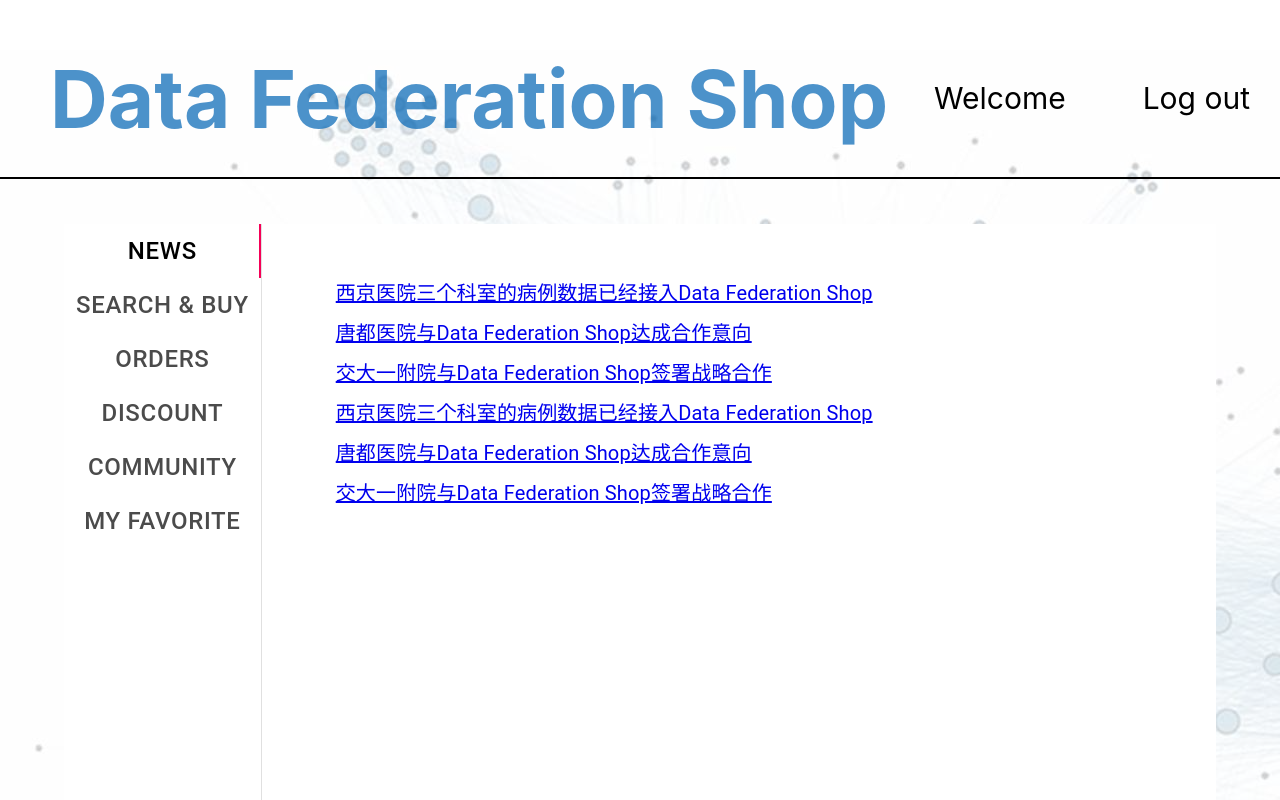
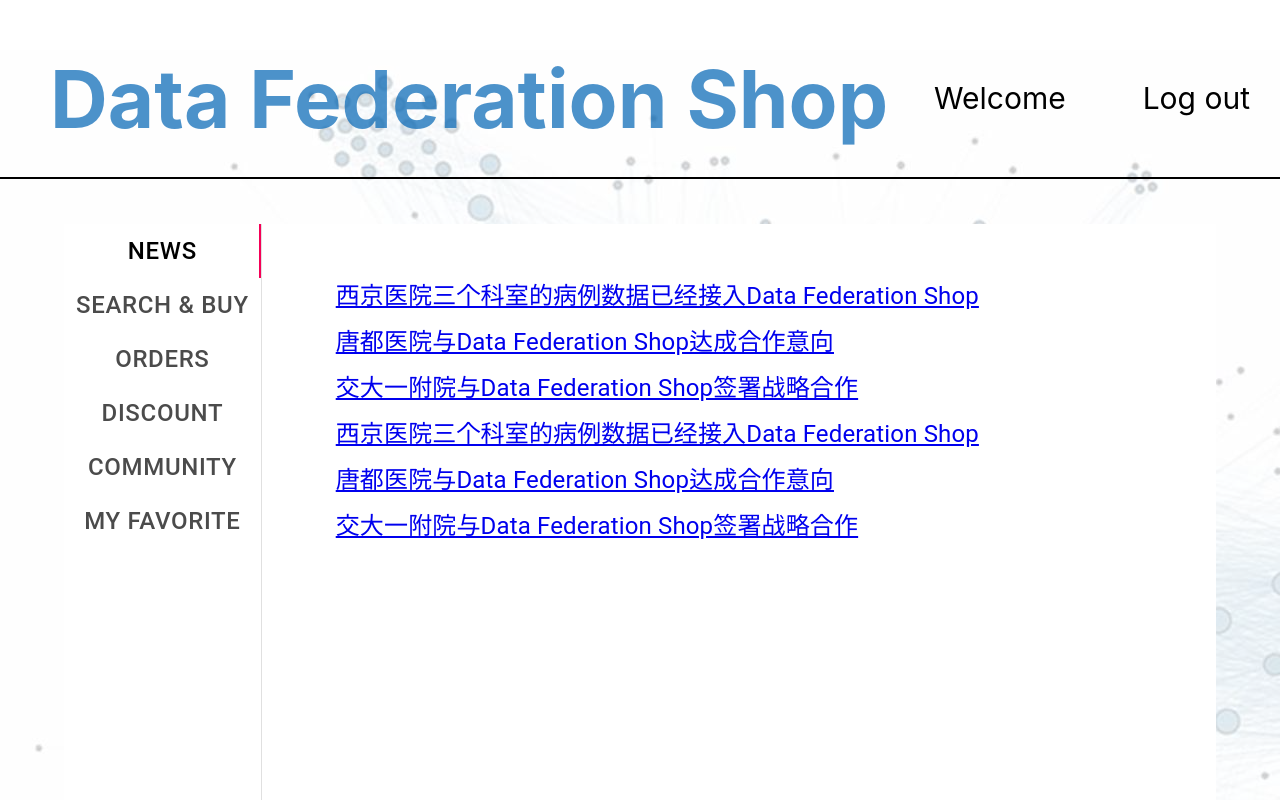
Before and after one commit to Alphia/dfWeb, a React (Create React App) app: page / in a window 1280 px wide. Both pictures are taken after a click on the button "SIGN IN". Shown: the top 800 px of the page. Built offline with nearby package versions, Linux system fonts and the light colour scheme.

Commit message:
fix duplicate rows by same name & font change

```diff
--- a/src/js/CustomTable.js
+++ b/src/js/CustomTable.js
@@ -31,7 +31,7 @@
     createData('付x', '女', 23, '患者口述耳部闷堵感、听力下降；外耳道可见脓状分泌物，有臭味，部分红肿', '音叉检查为传导性听力下降。局部麻醉、或全麻后方可清理胆脂瘤上皮。', '乳突CT片检查病变有否侵及中耳、乳突腔。', '中耳有感染，可见明显胆脂瘤，需及时手术取出', '不合并感染的胆脂瘤较易取出。由于外耳道肿胀，触痛明显，取出困难。控制感染。静脉输液、在耳镜下彻底的取出胆脂瘤上皮。', '二周后复查，患者恢复良好，听力有改善','西京医院'),
     createData('张xx', '女', 18, '患者口述耳部闷堵感、听力下降；外耳道可见脓状分泌物，有臭味，部分红肿', '音叉检查为传导性听力下降。局部麻醉、或全麻后方可清理胆脂瘤上皮。', '乳突CT片检查病变有否侵及中耳、乳突腔。', '中耳有感染，可见明显胆脂瘤，需及时手术取出', '不合并感染的胆脂瘤较易取出。由于外耳道肿胀，触痛明显，取出困难。控制感染。静脉输液、在耳镜下彻底的取出胆脂瘤上皮。', '二周后复查，患者恢复良好，听力有改善','西京医院'),
     createData('贺x', '男', 53, '患者口述听力下降；外耳道可见脓状分泌物，有臭味，', '音叉检查为传导性听力下降。局部麻醉、', '耳镜检查', '服药消炎', '由于外耳道肿胀，控制感染。静脉输液。', '二周后复查，患者恢复良好，听力有改善','交大一附院'),
-    createData('李xx', '男', 37, '患者口述听力下降；外耳道可见脓状分泌物，有臭味，', '音叉检查为传导性听力下降。局部麻醉。', '耳镜检查', '服药消炎', '由于外耳道肿胀，控制感染。静脉输液。', '二周后复查，患者恢复良好，听力有改善','交大一附院'),
+    createData('李x', '男', 37, '患者口述听力下降；外耳道可见脓状分泌物，有臭味，', '音叉检查为传导性听力下降。局部麻醉。', '耳镜检查', '服药消炎', '由于外耳道肿胀，控制感染。静脉输液。', '二周后复查，患者恢复良好，听力有改善','交大一附院'),
     createData('吴x', '女', 40, '患者口述听力下降；外耳道可见脓状分泌物，有臭味，', '音叉检查为传导性听力下降。局部麻醉', '耳镜检查', '服药消炎', '由于外耳道肿胀，控制感染。静脉输液。', '二周后复查，患者恢复良好，听力有改善','交大一附院'),
     // createData('樊xx', '男', 23, '患者口述耳部闷堵感、听力下降；外耳道可见脓状分泌物，有臭味，部分红肿', '音叉检查为传导性听力下降。局部麻醉、或全麻后方可清理胆脂瘤上皮。', '乳突CT片检查病变有否侵及中耳、乳突腔。', '中耳有感染，可见明显胆脂瘤，需及时手术取出', '不合并感染的胆脂瘤较易取出。由于外耳道肿胀，触痛明显，取出困难。控制感染。静脉输液、在耳镜下彻底的取出胆脂瘤上皮。', '二周后复查，患者恢复良好，听力有改善'),
 ];
--- a/src/js/VirticalTabs.js
+++ b/src/js/VirticalTabs.js
@@ -54,7 +54,7 @@
         fontSize: 24,
     },
     news: {
-        fontSize:'20px',
+        fontSize:'24px',
         margin:'30px 0 0 50px',
     },
     link:{
```
